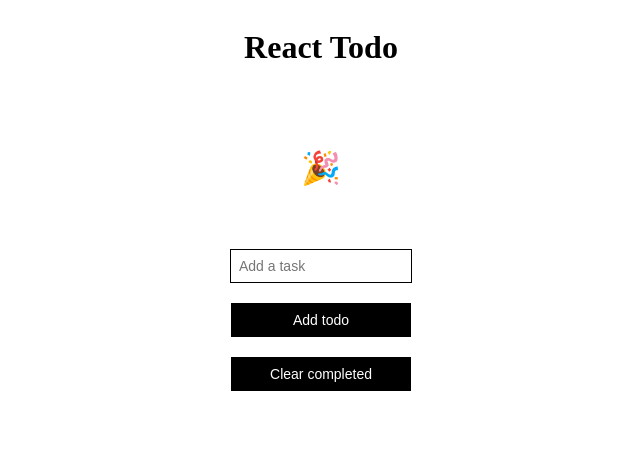
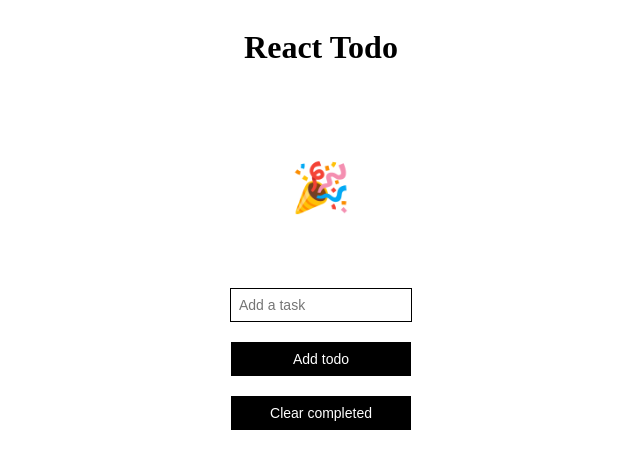
Before and after one commit to keegn/simple-react-todo, a React (Create React App) app: page / in a window 1280 px wide. Shown: the top 468 px of the page, without its empty margins (319-959 px from the left). Built offline with nearby package versions, Linux system fonts and the light colour scheme.

Commit message:
Made empty state component a bit bigger

```diff
--- a/src/components/EmptyListState.js
+++ b/src/components/EmptyListState.js
@@ -1,8 +1,9 @@
-import React from "react";
+import React from 'react';
+import { StyledH1 } from './global-styles/GlobalStyles';
 
 const EmptyListState = props => (
   <div>
-    <h1>🎉</h1>
+    <StyledH1>🎉</StyledH1>
   </div>
 );
 export default EmptyListState;
--- a/src/components/Header.js
+++ b/src/components/Header.js
@@ -1,4 +1,4 @@
-import React from "react";
+import React from 'react';
 
 const Header = props => (
   <div className="App">
--- a/src/components/global-styles/GlobalStyles.js
+++ b/src/components/global-styles/GlobalStyles.js
@@ -6,7 +6,9 @@ export const AppContainer = styled.div`
   justify-items: center;
   grid-gap: 40px;
 `;
-
+export const StyledH1 = styled.h1`
+  font-size: 48px;
+`;
 export const StyledButton = styled.button`
   padding: 8px 8px;
   width: 180px;
```
